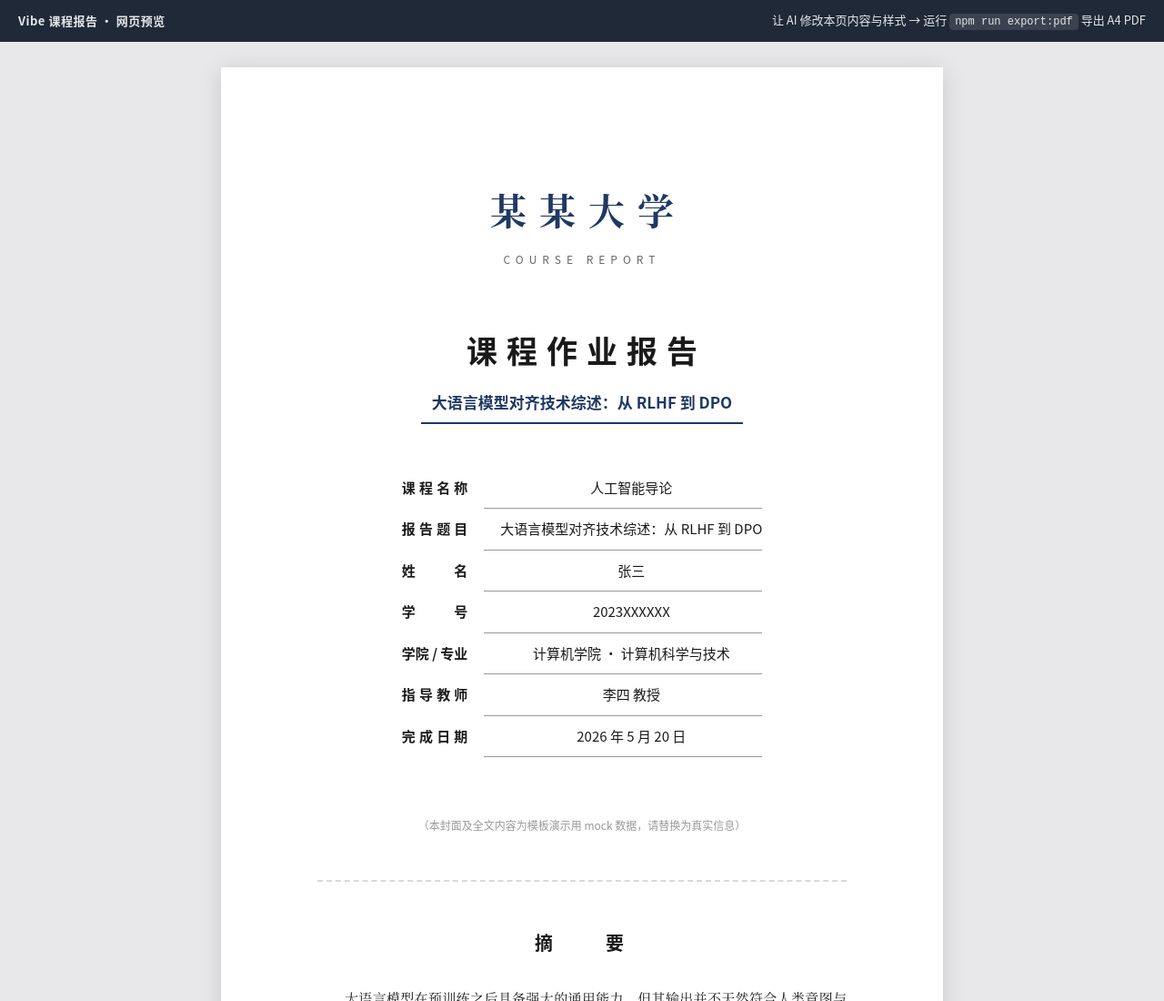
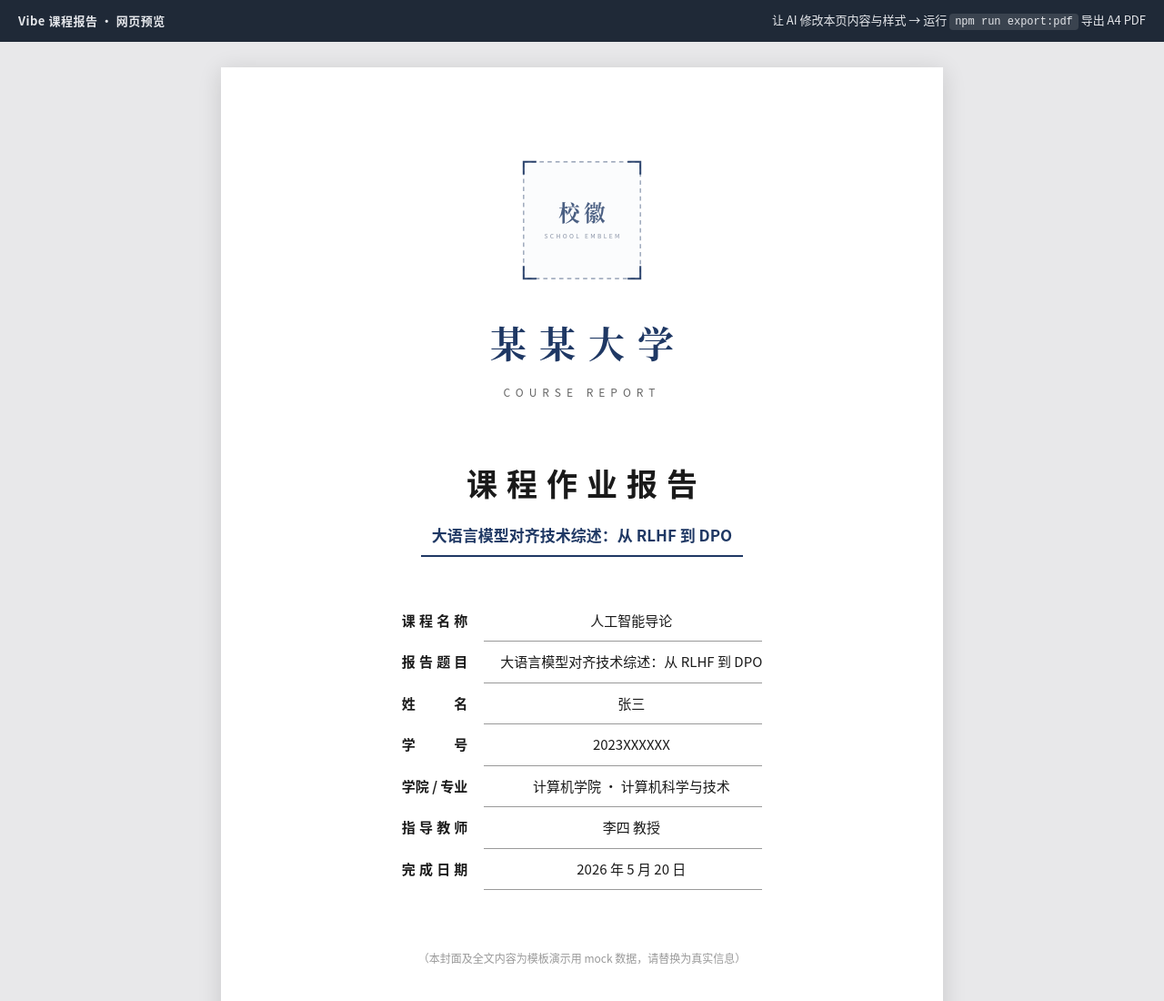
Before and after one commit to wanrenhuifu/VibeCourseReport, a website built with Vite: page index.html in a window 1280 px wide. Shown: the top 1100 px of the page at 91% size. Built offline with nearby package versions, Linux system fonts and the light colour scheme.

Commit message:
封面新增校徽正方形预留位与占位图
- index.html: 封面顶部新增 .cover-emblem 正方形预留位，默认引用占位图 assets/school-emblem.svg
- styles.css: 预留位 140×140px 居中，object-fit: contain 保证非正方形校徽不变形
- assets/school-emblem.svg: 新增占位图（虚线方框 + 四角标记 + "校徽" 提示字）
- README/SKILL.md/CLAUDE.md: 补充校徽替换说明（universitylogos.top 免费徽标库）与封面结构描述

Co-Authored-By: Claude <noreply@anthropic.com>

```diff
--- a/index.html
+++ b/index.html
@@ -21,6 +21,11 @@
 
     <!-- ============ 封面 ============ -->
     <section class="cover">
+      <!-- 校徽预留位（正方形）：当前为占位图，把真实校徽图片放入 assets/ 后，
+           将下面 img 的 src 改为对应文件名即可（object-fit: contain 保证不变形） -->
+      <div class="cover-emblem">
+        <img src="assets/school-emblem.svg" alt="校徽" />
+      </div>
       <div class="cover-school">某某大学</div>
       <div class="cover-sub">COURSE&nbsp;REPORT</div>
       <h1 class="cover-title">课程作业报告</h1>
--- a/styles.css
+++ b/styles.css
@@ -83,8 +83,23 @@ body {
    ============================================================ */
 .cover { text-align: center; font-family: var(--sans); }
 
+/* 校徽预留位：封面顶部居中的正方形（140×140px ≈ 37mm）。
+   替换真实校徽时只需换 img 的 src，object-fit: contain
+   保证非正方形图片也居中缩放、不会变形或撑破方框 */
+.cover-emblem {
+  width: 140px;
+  height: 140px;
+  margin: 4px auto 0;
+}
+.cover-emblem img {
+  display: block;
+  width: 100%;
+  height: 100%;
+  object-fit: contain;
+}
+
 .cover-school {
-  margin-top: 24px;
+  margin-top: 26px;
   font-family: var(--serif);
   font-size: 40px;
   font-weight: 700;
```
Also changed, not shown: CLAUDE.md (+1 -1 lines), skills/vibe-report-editor/SKILL.md (+2 -1 lines), README.md, assets/school-emblem.svg (added).
